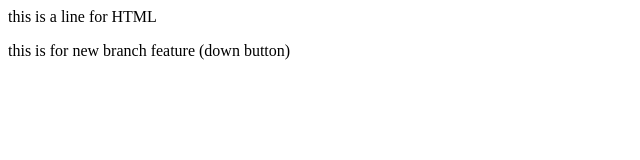
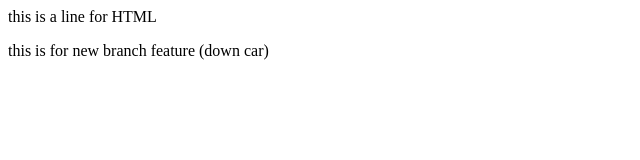
Before and after one commit to darshan8970/localrepo, a plain HTML site: page index.html in a window 1280 px wide. Shown: the full height of the page, 0-640 px from the left. Drawn offline with Linux system fonts and the light colour scheme.

Commit message:
new changes for feature branch

```diff
--- a/index.html
+++ b/index.html
@@ -1,2 +1,2 @@
 <p>this is a line for HTML</p>
-<p>this is for new branch feature (down button)</p>
+<p>this is for new branch feature (down car)</p>
```
